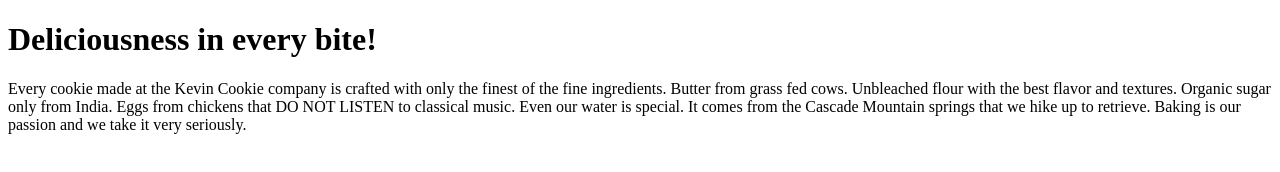
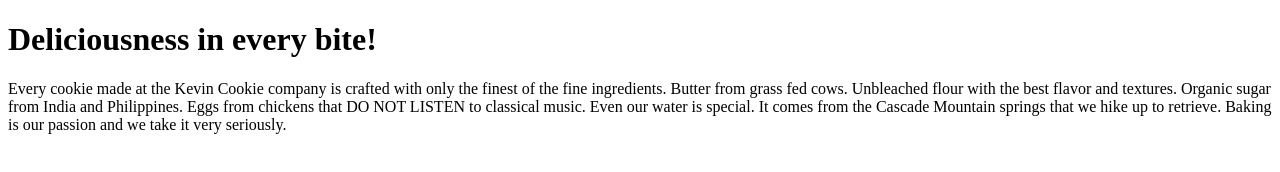
Before and after one commit to chhetri44/testing, a plain HTML site: page index.htm in a window 1280 px wide. Drawn offline with Linux system fonts and the light colour scheme.

Commit message:
Update index.htm

```diff
--- a/index.htm
+++ b/index.htm
@@ -4,7 +4,7 @@
 
 <h1>Deliciousness in every bite!</h1>
 
-<p>Every cookie made at the Kevin Cookie company is crafted with only the finest of the fine ingredients. Butter from grass fed cows. Unbleached flour with the best flavor and textures. Organic sugar only from India. Eggs from chickens that DO NOT LISTEN to classical music. Even our water is special. It comes from the Cascade Mountain springs that we hike up to retrieve. Baking is our passion and we take it very seriously.</p>
+<p>Every cookie made at the Kevin Cookie company is crafted with only the finest of the fine ingredients. Butter from grass fed cows. Unbleached flour with the best flavor and textures. Organic sugar from India and Philippines. Eggs from chickens that DO NOT LISTEN to classical music. Even our water is special. It comes from the Cascade Mountain springs that we hike up to retrieve. Baking is our passion and we take it very seriously.</p>
 
 
 </body>
```
